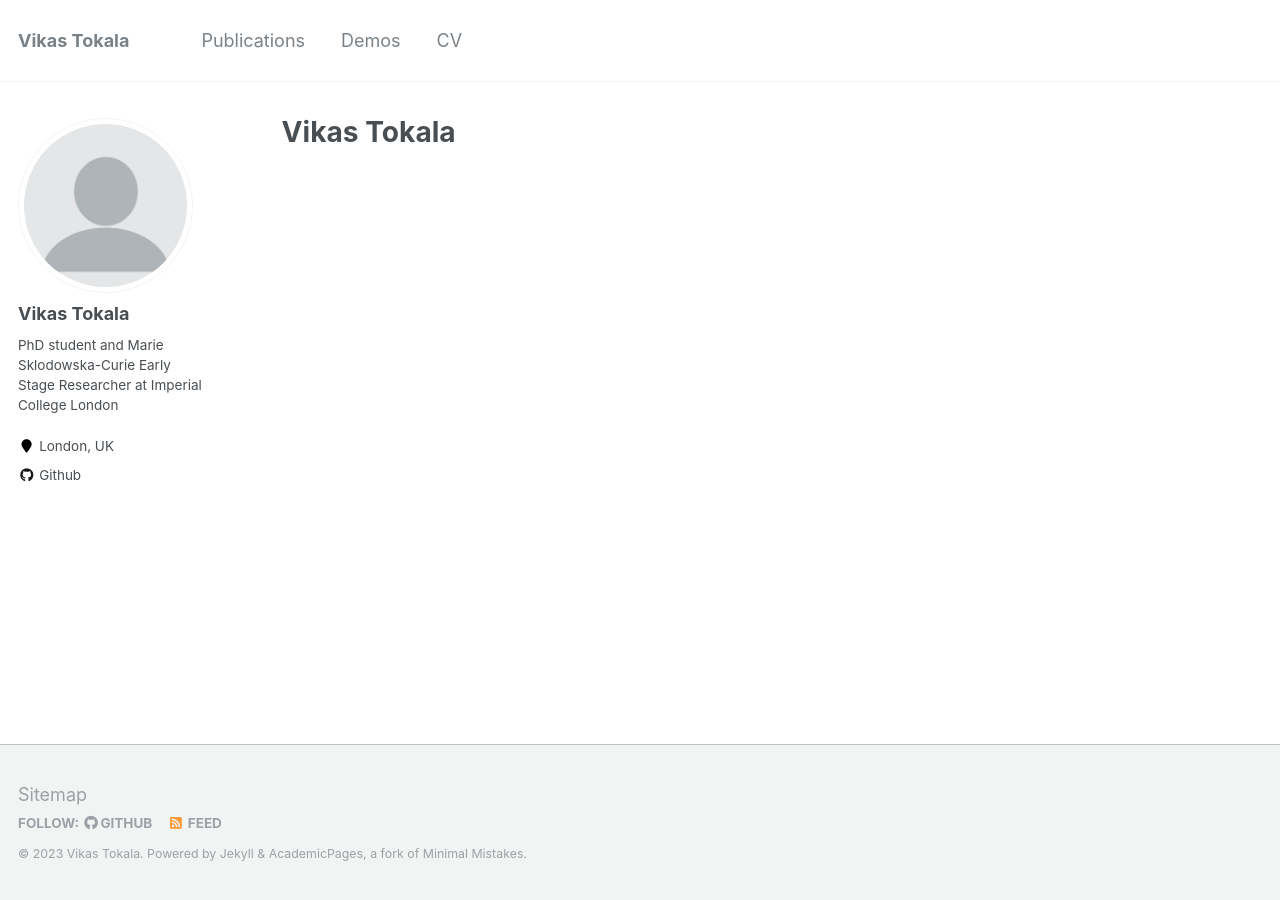
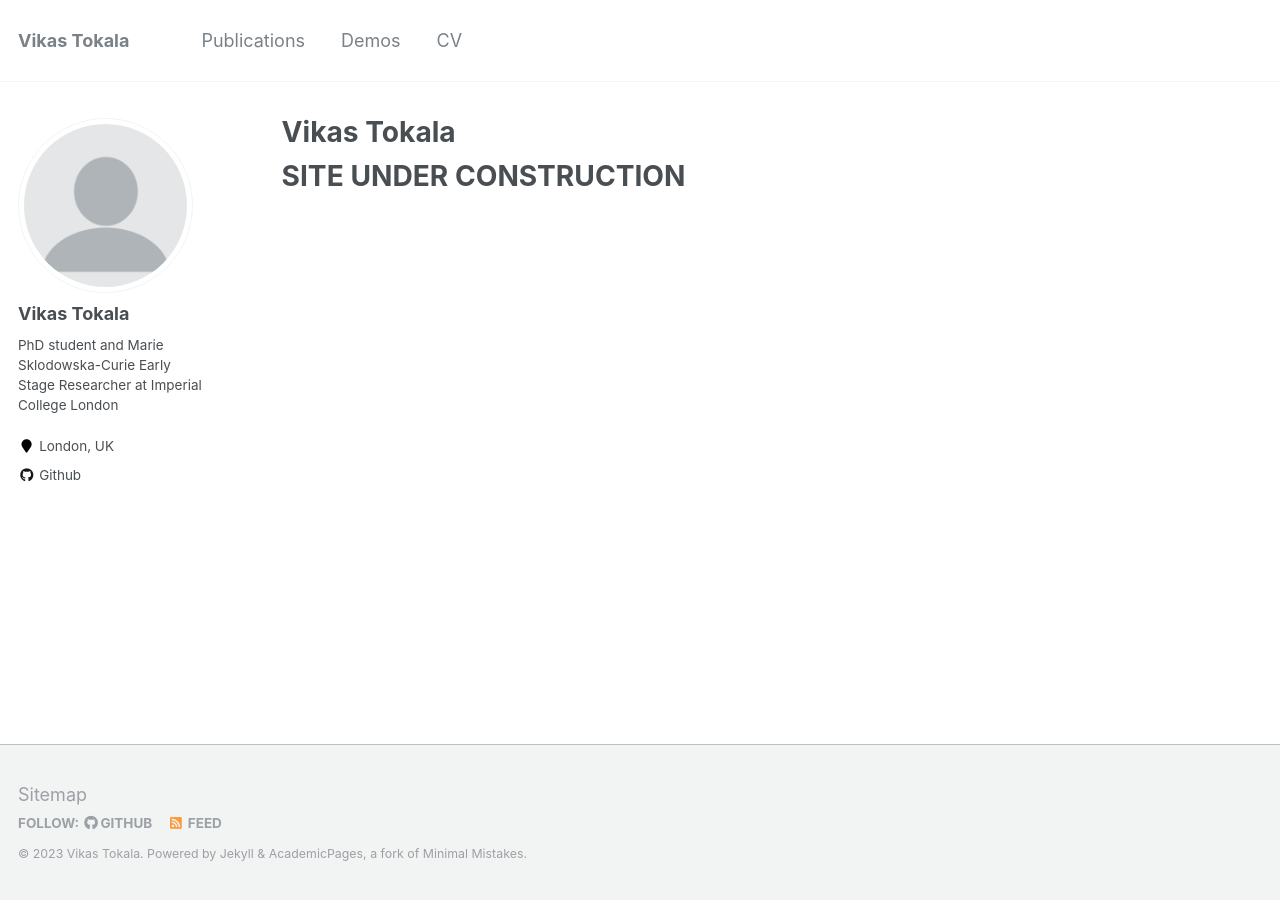
Before and after one commit to VikasTokala/VikasTokala.github.io, a Jekyll site: the page built from _pages/about.md, in a window 1280 px wide. Built offline with Jekyll 4.4.1, drawn with Linux system fonts in a browser that asks for light colours.

Commit message:
site data

```diff
--- a/_pages/about.md
+++ b/_pages/about.md
@@ -7,7 +7,7 @@ redirect_from:
   - /about/
   - /about.html
 ---
-
+# SITE UNDER CONSTRUCTION
 <!-- This is the front page of a website that is powered by the [academicpages template](https://github.com/academicpages/academicpages.github.io) and hosted on GitHub pages. [GitHub pages](https://pages.github.com) is a free service in which websites are built and hosted from code and data stored in a GitHub repository, automatically updating when a new commit is made to the respository. This template was forked from the [Minimal Mistakes Jekyll Theme](https://mmistakes.github.io/minimal-mistakes/) created by Michael Rose, and then extended to support the kinds of content that academics have: publications, demos, teaching, a portfolio, blog posts, and a dynamically-generated CV. You can fork [this repository](https://github.com/academicpages/academicpages.github.io) right now, modify the configuration and markdown files, add your own PDFs and other content, and have your own site for free, with no ads! An older version of this template powers my own personal website at [stuartgeiger.com](http://stuartgeiger.com), which uses [this Github repository](https://github.com/staeiou/staeiou.github.io).
 
 A data-driven personal website
```
